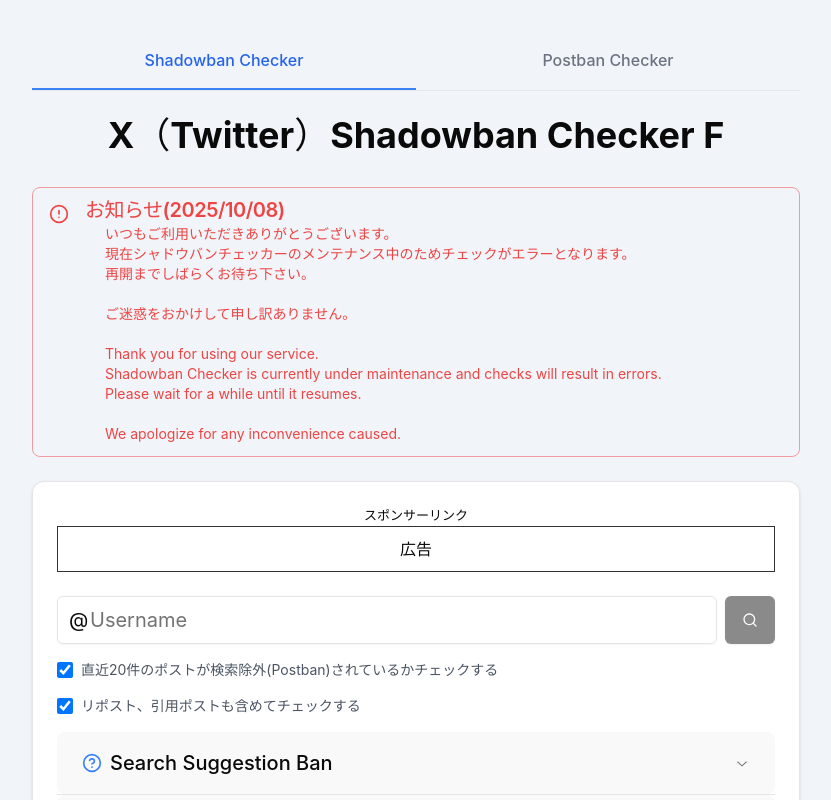
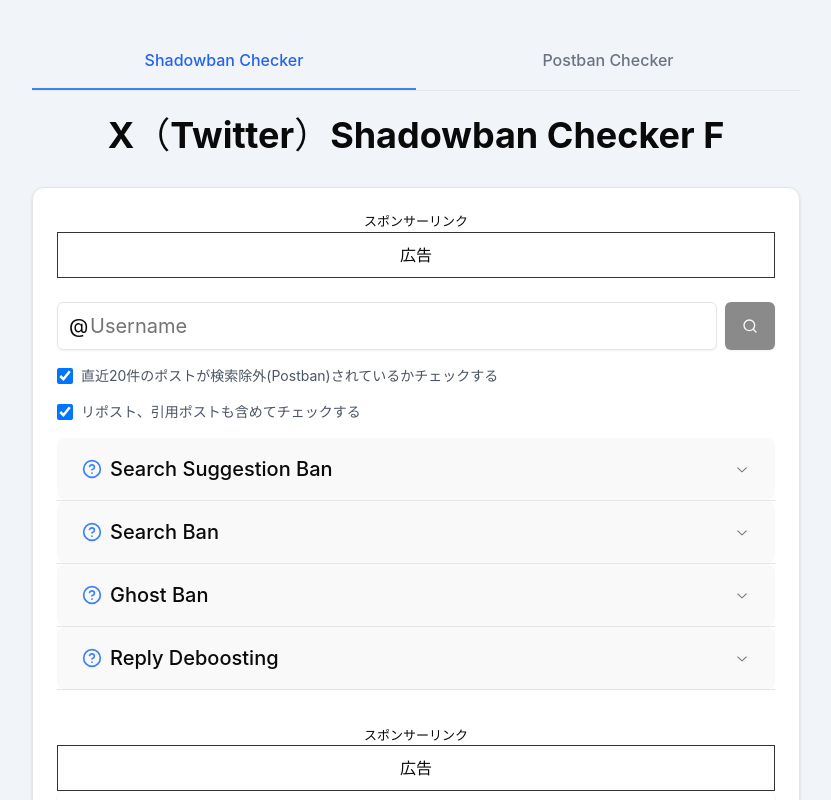
Before and after one commit to FIAS-CO/X-SuperBacon-Chopper, a React (Vite) app: page / in a window 1280 px wide. Shown: the whole page, without its empty margins (224-1055 px from the left). Built offline with nearby package versions, Linux system fonts and the light colour scheme; no server answers.

Commit message:
エラー出るよ告知削除

```diff
--- a/src/components/ShadowbanChecker.tsx
+++ b/src/components/ShadowbanChecker.tsx
@@ -16,7 +16,6 @@ import { loadAd, ShadowBanCheckerPageAdsense, TopPageAdsense1, TopPageAdsense2 }
 import { CautionExpantionButton, ContactUsExpantionButton, WhatIsShadowbanExpantionButton } from './ExpantionButton';
 import TabNavigation from './results/TabNavigation';
 import { IdChecker } from './util/IdChecker';
-import { ApiErrorNotification } from './alert/ApiErrorNotification';
 
 const ShadowbanChecker = () => {
     const [screenName, setScreenName] = useState('');
@@ -159,7 +158,7 @@ const ShadowbanChecker = () => {
                 X（Twitter）Shadowban Checker F
             </h1>
 
-            <ApiErrorNotification />
+            {/* <ApiErrorNotification /> */}
             <Card className="w-full mx-auto">
                 <CardContent className="p-6">
                     <TopPageAdsense1 />
```
